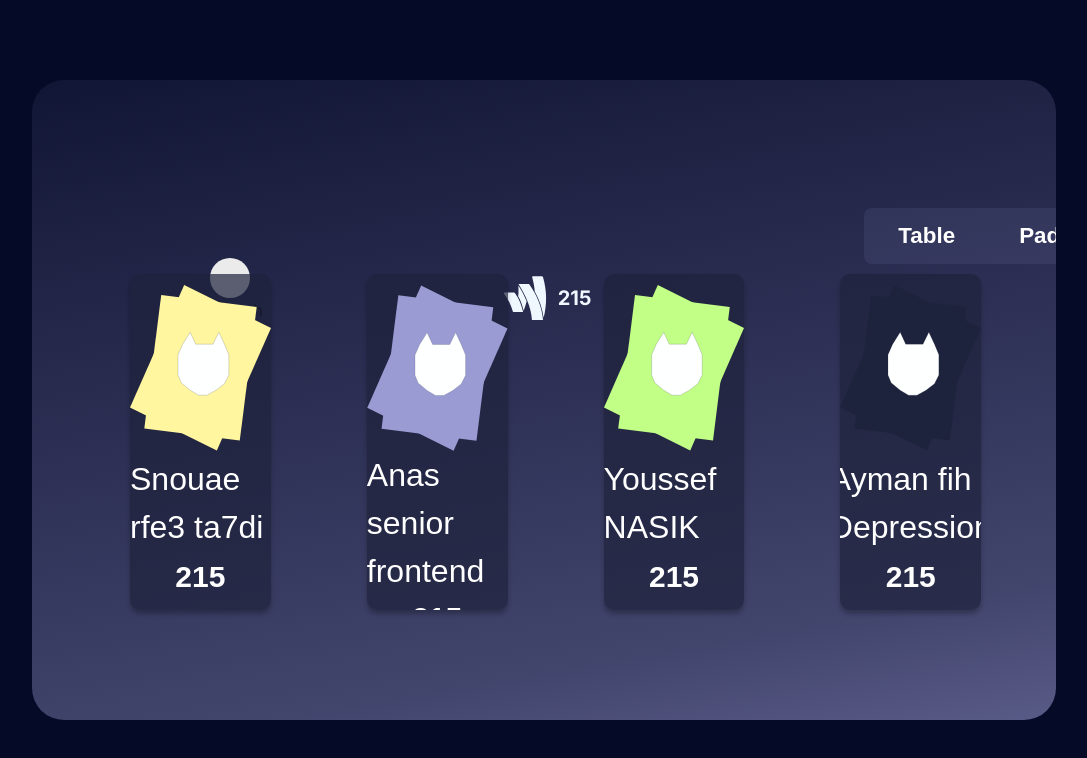
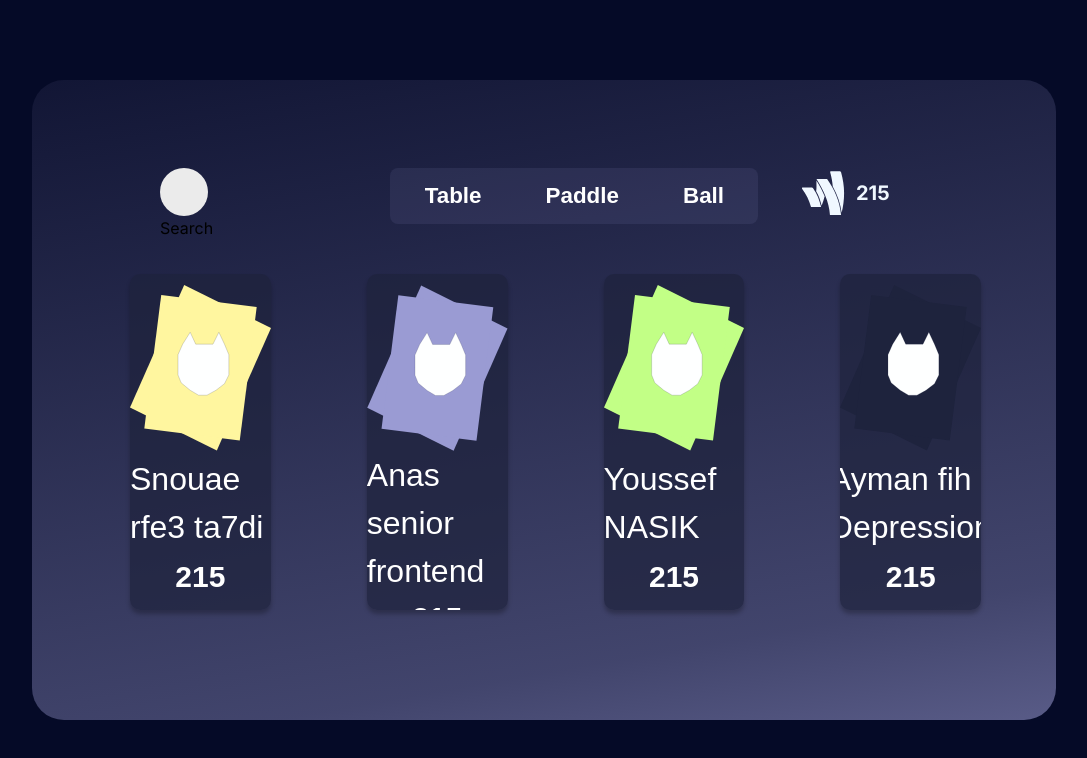
Before and after one commit to aoumad/user_profile, a Next.js app in the folder mytasks/: page /skins in a window 1280 px wide. Shown: the top 758 px of the page, without its empty margins (96-1183 px from the left). Built offline with nearby package versions, Linux system fonts and the light colour scheme.

Commit message:
finished the skins page. going to move tomorrow inshallah to another page

```diff
--- a/mytasks/src/app/components/skins/SearchBar/SearchBar.module.css
+++ b/mytasks/src/app/components/skins/SearchBar/SearchBar.module.css
@@ -1,7 +1,9 @@
 /* SearchBar.module.css */
 
 .searchContainer {
-    margin: 555%;
+  position: absolute;
+  top: 21vh;
+  left: 20vw;
   }
 
   .searchBoxContainer {
@@ -12,9 +14,9 @@
 
   .searchBox {
     transition: width 0.6s ease-in-out, border-radius 0.6s ease-in-out, background 0.6s ease-in-out, box-shadow 0.6s ease-in-out;
-    width: 40px;
-    height: 40px;
-    border-radius: 20px;
+    width: 3rem;
+    height: 3rem;
+    border-radius: 60px;
     border: none;
     cursor: pointer;
     background: rgb(235, 235, 235);
--- a/mytasks/src/app/components/skins/SkinComp/SkinComp.module.css
+++ b/mytasks/src/app/components/skins/SkinComp/SkinComp.module.css
@@ -1,8 +1,8 @@
 .SkinComp {
-    transition: width 1s ease-in-out cubic-bezier(0, 1.22, 0.66, 1.39),
-      border-radius 1s ease-in-out,
-      background 1s ease-in-out,
-      box-shadow 1s ease-in-out;
+    transition: width 2s ease-in-out cubic-bezier(0, 1.22, 0.66, 1.39),
+      border-radius 2s ease-in-out,
+      background 2s ease-in-out,
+      box-shadow 2s ease-in-out;
     transition-property: all;
     border: none;
     cursor: pointer;
@@ -23,9 +23,14 @@
   }
 
   .SkinComp:hover {
-    width: 13%;
+    width: 19%;
     height: 55vh;
-    transform: scaleX(1.2); /* Scale the component horizontally to achieve the desired width change from both sides */
+    transform: scaleX(1.2);
+    transition: width 2s ease-in-out cubic-bezier(0, 1.22, 0.66, 1.39),
+    border-radius 2s ease-in-out,
+    background 2s ease-in-out,
+    box-shadow 2s ease-in-out;
+    transition-property: all;
   }
 
   .skin-name {
--- a/mytasks/src/app/components/skins/SkinComp/SkinComp.tsx
+++ b/mytasks/src/app/components/skins/SkinComp/SkinComp.tsx
@@ -10,9 +10,9 @@ interface SkinProps {
 const SkinComp: React.FC<SkinProps> = ({ svgImage, skinName, WalletValue }) => {
   return (
     <div className={styles.SkinComp}>
-      <img src={svgImage.src} alt={skinName} />
-      <span className={styles['skin-name']}>{skinName}</span>
-      <span className={styles['wallet-value']}>{WalletValue}</span>
+        <img src={svgImage.src} alt={skinName} />
+        <span className={styles['skin-name']}>{skinName}</span>
+        <span className={styles['wallet-value']}>{WalletValue}</span>
     </div>
   );
 };
--- a/mytasks/src/app/components/skins/StatusBar/StatusBar.module.css
+++ b/mytasks/src/app/components/skins/StatusBar/StatusBar.module.css
@@ -1,6 +1,9 @@
 .StatusBar
 {
   background: rgba(154, 155, 211, 0.1);
+  position: absolute;
+  top: 11vh;
+  left: 28vw;
   height: 3.5rem;
   width: 23rem;
   font-family: "Poppins", sans-serif;
@@ -8,8 +11,6 @@
   font-weight: 400;
   position: relative;
   border-radius: 0.5rem;
-  margin: 8rem 50rem;
-  /* padding: 8rem 50rem; */
 }
 
 
--- a/mytasks/src/app/skins/global.module.css
+++ b/mytasks/src/app/skins/global.module.css
@@ -47,19 +47,18 @@
   .wallet {
     color: aliceblue;
     position: absolute;
-    top: 15rem;
-    right: 35rem;
-    margin: 2rem;
+    top: 21vh;
+    right: 23vw;
     gap: 0.5rem;
-    padding: 0.625px;
+    /* padding: 0.625px; */
     border-radius: 5px;
     display: flex;
     align-items: center;
     justify-content: center;
   }
   .wallet svg {
-    width: 50px;
-    height: 50px;
+    width: 3.125rem;
+    height: 3.125rem;
   }
 
   .wallet span {
```
